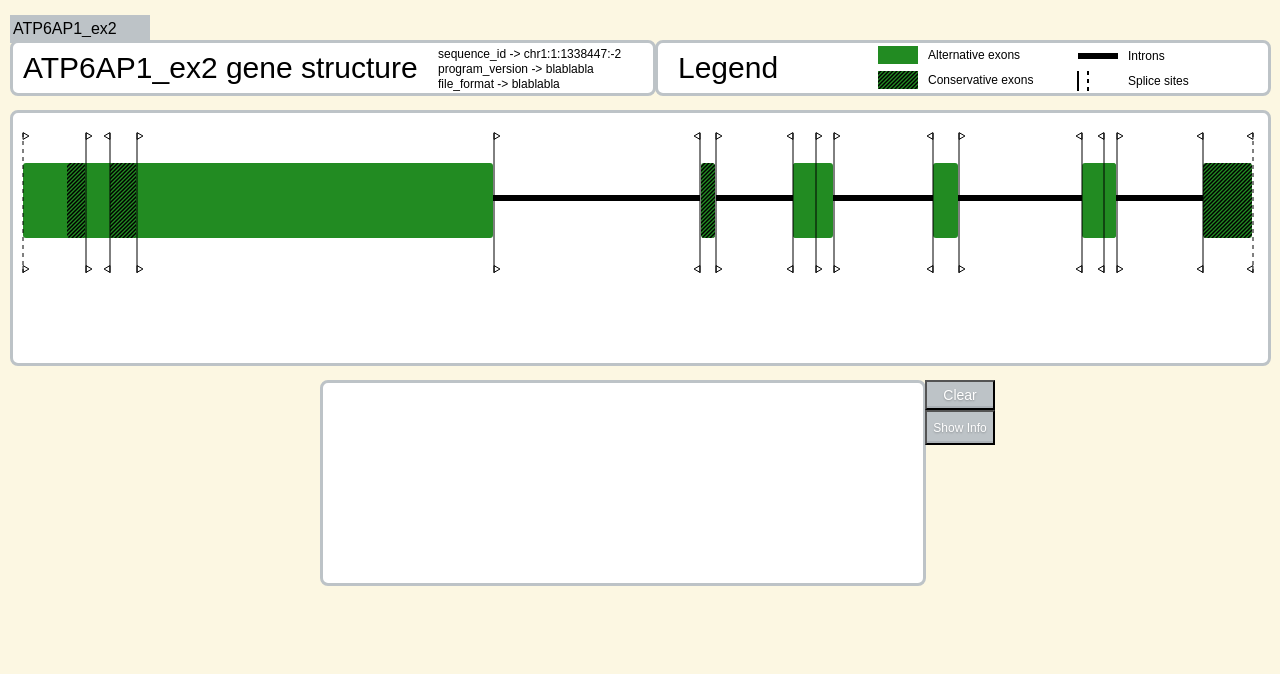
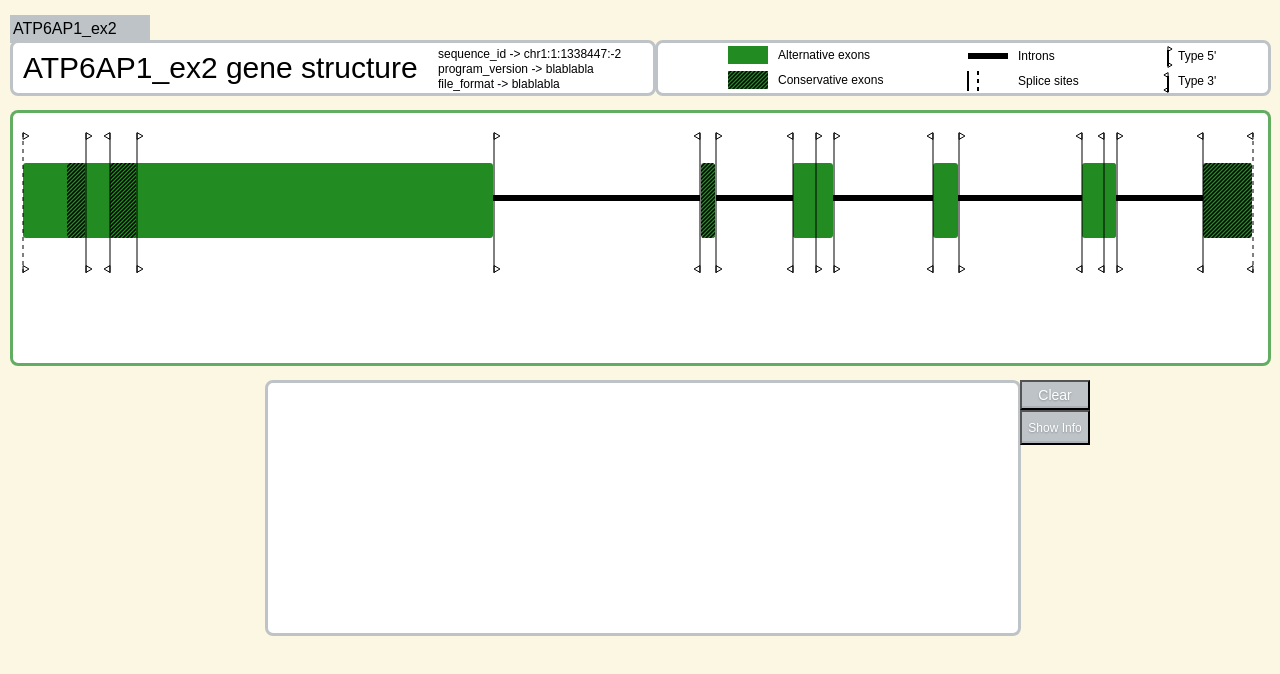
Before and after one commit to dj-tech/pinw-js, a plain HTML site: page index.html in a window 1280 px wide. Drawn offline with nearby package versions, Linux system fonts and the light colour scheme.

Commit message:
Aggiunto l'attributo "annotated". Viene evidenziata la finestra utilizzata, modificando il colore del bordo.

```diff
--- a/data.js
+++ b/data.js
@@ -34,7 +34,7 @@ function exons_structure (extract_exons, extract_regions, extract_boundary) {
 			//left & right boundary
 			l_b : extract_exons[i].left_boundary,
 			r_b : extract_exons[i].right_boundary,
-
+			annot : extract_exons[i].annotated,
 			//sequenza nucleotidica
 			seq : "",
 			flag_seq : false,
@@ -74,6 +74,8 @@ function exons_structure (extract_exons, extract_regions, extract_boundary) {
 					}
 
 				reg.push(extract_regions[j].id);
+				//se tutte le regioni sono "alternative" allora
+				//anche l'esone è "alternative" CHIEDERE!!
 				if(extract_regions[j].alternative == true)
 					exon_prop.flag_alt = true;
 			}
@@ -88,12 +90,13 @@ function exons_structure (extract_exons, extract_regions, extract_boundary) {
 					"end" : end_exon,
 					"sequence" : exon_prop.seq,
 					"regions" : reg,
-					"alternative" : exon_prop.flag_alt
+					"alternative" : exon_prop.flag_alt,
+					"annotated" : exon_prop.annot
 			});
 			reg = [];
 		}
 	}
-
+	console.log(exons);
 	return exons;
 }
 
@@ -322,7 +325,7 @@ function window_info_scale(reg, h_info){
 
     //range per la finestra degli elementi selezionati
     y = d3.scale.log()
-              .rangeRound([0, h_info/2], .1);
+              .rangeRound([0, h_info / 2], .1);
 
     //valorei minimo e massimo di inizio e fine dei blocchi
     var min_r = d3.min(reg[0], function(d) { return d.start; });
@@ -363,8 +366,12 @@ function legend_box(){
     //dimensioni fisse degli elementi della legenda
     var l_w = window.innerWidth - width / 2 - margin_isoform.left - margin_isoform.right - 5;
     var l_h = 50;
-    var off_set_x = 50;
+    var off_set = 50;
     var off_set_y = 25;
+    //distanziatore delle colonne della legenda
+    //deve descrescere proporzionalmente al numero
+    //delle colonne
+    var c = 40;
     var height_exon = 18;
 
     //vettore per il posizionamento
@@ -376,11 +383,13 @@ function legend_box(){
     	bottom : "10px"
     };
 
+
+
     //variabile per traslare gli elementi
 	var tf_element = d3.svg.transform()
-		.translate(function () { return [220, 3]; });
+		.translate(function () { return [70, 3]; });
 	var tf_text = d3.svg.transform()
-		.translate(function () { return [220, 7]; });
+		.translate(function () { return [70, 7]; });
 
 	var color_exon = function() { return d3.rgb("#228B22"); };
 	var color_exon_stripe = function() { return 'url(#diagonalHatch)'; };
@@ -390,19 +399,6 @@ function legend_box(){
     var s_l = set_svg("legend", l_w, l_h, p_s);
 
     s_l.attr("viewbox", function() { return "0 0" + l_w + l_h; });
-
-    s_l.append("text")
-    	.attr("x", 20)
-    	.attr("y", 35)
-    	.style("font-size", "30px")
-    	.style("font-family", "Arial, Helvetica, sans-serif")
-    	.style("fill", "black")
-    	.style("opacity", "0.0")
-    	.text("Legend")
-    	.transition()
-	    .delay(1500)
-	    .duration(750)
-	    .style("opacity", "1.0");
 
     //esoni
     s_l.append("rect")
@@ -418,7 +414,7 @@ function legend_box(){
 	    .duration(750)
 	    .style("opacity", "1.0");
     s_l.append("text")
-    	.attr("x", off_set_x)
+    	.attr("x", off_set)
     	.attr("y", height_exon/2)
     	.style("font-size", "12px")
     	.style("font-family", "Arial, Helvetica, sans-serif")
@@ -456,7 +452,7 @@ function legend_box(){
 	    .duration(750)
 	    .style("opacity", "1.0");
     s_l.append("text")
-    	.attr("x", off_set_x)
+    	.attr("x", off_set)
     	.attr("y", height_exon/2 + off_set_y)
     	.style("font-size", "12px")
     	.style("font-family", "Arial, Helvetica, sans-serif")
@@ -471,9 +467,9 @@ function legend_box(){
 
     //introni
     s_l.append("line")
-    	.attr("x1", off_set_x * 4)
+    	.attr("x1", off_set * 4 + c)
     	.attr("y1", 10)
-		.attr("x2", off_set_x * 4 + 40)
+		.attr("x2", off_set * 4 + c + 40)
 		.attr("y2", 10)
     	.attr("transform", tf_element)
     	.style("stroke", color_intron)
@@ -484,7 +480,7 @@ function legend_box(){
 	    .duration(750)
 	    .style("opacity", "1.0");
     s_l.append("text")
-    	.attr("x", off_set_x * 5)
+    	.attr("x", off_set * 5 + c)
     	.attr("y", 10)
     	.style("font-size", "12px")
     	.style("font-family", "Arial, Helvetica, sans-serif")
@@ -497,10 +493,11 @@ function legend_box(){
 	    .duration(750)
 	    .style("opacity", "1.0");
 
+    //splice sites
     s_l.append("line")
-    	.attr("x1", off_set_x * 4)
+    	.attr("x1", off_set * 4 + c)
     	.attr("y1", off_set_y)
-		.attr("x2", off_set_x * 4)
+		.attr("x2", off_set * 4 + c)
 		.attr("y2", off_set_y + 20)
     	.attr("transform", tf_element)
     	.style("stroke", color_intron)
@@ -511,9 +508,9 @@ function legend_box(){
 	    .duration(750)
 	    .style("opacity", "1.0");
     s_l.append("line")
-    	.attr("x1", off_set_x * 4 + 10)
+    	.attr("x1", off_set * 4 + c + 10)
     	.attr("y1", off_set_y)
-		.attr("x2", off_set_x * 4 + 10)
+		.attr("x2", off_set * 4 + c + 10)
 		.attr("y2", off_set_y + 20)
     	.attr("transform", tf_element)
     	.style("stroke", color_intron)
@@ -525,7 +522,7 @@ function legend_box(){
 	    .duration(750)
 	    .style("opacity", "1.0");
     s_l.append("text")
-    	.attr("x", off_set_x * 5)
+    	.attr("x", off_set * 5 + c)
     	.attr("y", off_set_y + 10)
     	.style("font-size", "12px")
     	.style("font-family", "Arial, Helvetica, sans-serif")
@@ -537,6 +534,112 @@ function legend_box(){
 	    .duration(750)
 	    .style("opacity", "1.0");
 
+    var s_sy = d3.svg.symbol()
+		.type('triangle-up')
+		.size(10);
+	//type 3
+    s_l.append("line")
+    	.attr("x1", off_set * 8 + c)
+    	.attr("y1", 4)
+		.attr("x2", off_set * 8 + c)
+		.attr("y2", 20)
+    	.attr("transform", tf_element)
+    	.style("stroke", color_intron)
+    	.style("stroke-width", 2)
+    	.style("opacity", "0.0")
+    	.transition()
+	    .delay(1500)
+	    .duration(750)
+	    .style("opacity", "1.0");
+	var position_t = off_set * 8 + c + 72;
+	s_l.append("path")
+		.attr("d", s_sy)
+		.attr("fill", "none")
+		.attr("stroke","black")
+		.attr("stroke-width", "1px")
+		.style("opacity", "0.0")
+		.attr("transform", function () {
+							 return "translate(" + position_t + ",6)" + "rotate(90)";  })
+		.transition()
+	    .delay(1500)
+	    .duration(750)
+	    .style("opacity", "1.0");
+	s_l.append("path")
+		.attr("d", s_sy)
+		.attr("fill", "none")
+		.attr("stroke","black")
+		.attr("stroke-width", "1px")
+		.style("opacity", "0.0")
+		.attr("transform", function () {
+							 return "translate(" + position_t + ",22)" + "rotate(90)";  })
+		.transition()
+	    .delay(1500)
+	    .duration(750)
+	    .style("opacity", "1.0");
+	s_l.append("text")
+    	.attr("x", off_set * 9)
+    	.attr("y", 10)
+    	.style("font-size", "12px")
+    	.style("font-family", "Arial, Helvetica, sans-serif")
+    	.style("fill", "black")
+    	.style("opacity", "0.0")
+    	.attr("transform", tf_text)
+    	.text("Type 5'").transition()
+	    .delay(1500)
+	    .duration(750)
+	    .style("opacity", "1.0");
+
+	//type 5
+	s_l.append("line")
+    	.attr("x1", off_set * 8 + c)
+    	.attr("y1", off_set_y + 5)
+		.attr("x2", off_set * 8 + c)
+		.attr("y2", off_set_y + 21)
+    	.attr("transform", tf_element)
+    	.style("stroke", color_intron)
+    	.style("stroke-width", 2)
+    	.style("opacity", "0.0")
+    	.transition()
+	    .delay(1500)
+	    .duration(750)
+	    .style("opacity", "1.0");
+	var position_f = off_set * 8 + c + 68;
+	s_l.append("path")
+		.attr("d", s_sy)
+		.attr("fill", "none")
+		.attr("stroke","black")
+		.attr("stroke-width", "1px")
+		.style("opacity", "0.0")
+		.attr("transform", function () {
+							 return "translate(" + position_f + "," + (off_set_y + 7) + ")" + "rotate(-90)";  })
+		.transition()
+	    .delay(1500)
+	    .duration(750)
+	    .style("opacity", "1.0");
+	s_l.append("path")
+		.attr("d", s_sy)
+		.attr("fill", "none")
+		.attr("stroke","black")
+		.attr("stroke-width", "1px")
+		.style("opacity", "0.0")
+		.attr("transform", function () {
+							 return "translate(" + position_f + "," + (off_set_y + 22) + ")" + "rotate(-90)";  })
+		.transition()
+	    .delay(1500)
+	    .duration(750)
+	    .style("opacity", "1.0");
+	s_l.append("text")
+    	.attr("x", off_set * 9)
+    	.attr("y", off_set_y + 10)
+    	.style("font-size", "12px")
+    	.style("font-family", "Arial, Helvetica, sans-serif")
+    	.style("fill", "black")
+    	.style("opacity", "0.0")
+    	.attr("transform", tf_text)
+    	.text("Type 3'").transition()
+	    .delay(1500)
+	    .duration(750)
+	    .style("opacity", "1.0");
 }
 
 /* RM_ELEMENT_INFO_BOX
@@ -619,6 +722,10 @@ function remove_element_info_box(){
     	.duration(750)
     	.style("opacity", "0.0")
     	.remove();
+    d3.select("#expande_info")
+    	.style("border-color", function() { return "rgb(189, 195, 199)"; });
+	d3.select("#isoform")
+		.style("border-color", function() { return "rgba(34, 139, 34, 0.7)"; });
 }
 
 
@@ -633,12 +740,15 @@ function remove_element_info_box(){
 function svg_info_box(){
 
 	//dimensioni fisse della finestra degli elementi selezionati
-    s_w = 600;
-    s_h = 200;
+    s_w = 750;
+    s_h = 250;
+    //la finestra viene centrata in base alla sua dimensione e alla
+    //dimensione della finestra del browser
+    var pos_w = ((window.innerWidth - s_w)/2);
     //vettore per il posizionamento
     var p_s = {
     	pos : "absolute",
-    	left : window.innerWidth / 4 + "px",
+    	left : pos_w + "px",
     	right : "10px",
     	top: "380px",
     	bottom : "10px"
@@ -653,7 +763,7 @@ function svg_info_box(){
         .attr("id", "clear_button")
         .text("Clear")
         .style("top", "380px")
-        .style("left", function () { return (window.innerWidth / 4 + s_w + 5) + "px"; })
+        .style("left", function () { return (pos_w + s_w + 5) + "px"; })
         .style("position", "absolute")
         .on("click", remove_element_info_box);
 
@@ -661,7 +771,7 @@ function svg_info_box(){
         .attr("id", "show_button")
         .text("Show Info")
         .style("top", "410px")
-        .style("left", function () { return (window.innerWidth / 4 + s_w + 5) + "px"; })
+        .style("left", function () { return (pos_w + s_w + 5) + "px"; })
         .style("position", "absolute")
         .on("click", function() {
             d3.select("#table_title").attr("visibility", "visible")
@@ -809,16 +919,6 @@ function element_selected_intron(s, e){
 }
 
 
-/* DISPLAY_INFO
- * s_i -> finestra creata per visualizzare le informazioni
- * domain -> dominio della finestra di visualizzazione degli elementi
- * elements -> elementi estratti dalla struttura del gene
- *             in base alla selezione.
- * r -> contenitore degli esoni
- * x -> variabile che contiene la funzione per il range della finestra
- *
- * Visualizza gli elementi appartenenti alla selezione.
- */
 function display_info(s_i, domain, elements, r, x){
 
     //elementi estratti dalla selezione
@@ -860,9 +960,7 @@ function display_info(s_i, domain, elements, r, x){
         tf_table_start : d3.svg.transform()
         	.translate(function (d, i) { return [s_w*(1/2), 45]; }),
         tf_table_end : d3.svg.transform()
-        	.translate(function (d, i) { return [s_w*(3/4), 45]; }),
-        tf_table_text : d3.svg.transform()
-        	.translate(function (d, i) { return [s_w*(1/8) - 10, i * 45]; })
+        	.translate(function (d, i) { return [s_w*(3/4), 45]; })
        };
 
     var table_text = [];
@@ -892,7 +990,7 @@ function display_info(s_i, domain, elements, r, x){
     	.style("fill", "blue")
     	.text("End");
     table_title.append("line")
-    	.attr("x1", 30)
+    	.attr("x1", 45)
     	.attr("y1", 20)
     	.attr("x2", s_w - 50)
     	.attr("y2", 20)
@@ -907,6 +1005,7 @@ function display_info(s_i, domain, elements, r, x){
     table_start.selectAll("text")
     	.data(table_text)
     	.enter().append("text")
+    	.attr("id", function(d) { return "text_" + d.id; })
     	.attr("transform", function(d, i) {
     						if(d.pattern == null)
     							return "translate(" + (s_w*(1/8) - 10) + "," +  i * 45 + ")";
@@ -925,6 +1024,7 @@ function display_info(s_i, domain, elements, r, x){
     table_end.selectAll("text")
     	.data(table_text)
     	.enter().append("text")
+    	.attr("id", function(d) { return "text_" + d.id; })
     	.attr("transform", function(d, i) {
     						if(d.pattern == null)
     							return "translate(" + (s_w*(1/8) - 10) + "," +  i * 45 + ")";
@@ -943,8 +1043,6 @@ function display_info(s_i, domain, elements, r, x){
         .enter().append("rect")
         .attr("width", function(d) { return domain(d.end) - domain(d.start); })
         .attr("height", 40)
-        .attr("rx", 3)
-		.attr("ry", 3)
         .style("fill", color_exon)
         .style("opacity", "0.0")
         .attr("transform", transf.t_e)
@@ -958,7 +1056,8 @@ function display_info(s_i, domain, elements, r, x){
                             var t = d3.select(seq_id);
                             t.style("fill", "red");
                             connect_exon(s, t);
-
+                            d3.selectAll("#text_" + d.id)
+                            	.style("fill", "red");
                             })
         .on("mouseout", function(d) {
                             d3.select(this).style('cursor', 'default');
@@ -967,6 +1066,8 @@ function display_info(s_i, domain, elements, r, x){
                             seq_id = "#sequence_ex_" + d.id;
                             d3.select(seq_id).style("fill", "black");
                             d3.selectAll(".link").remove();
+                            d3.selectAll("#text_" + d.id)
+                            	.style("fill", "black");
                            })
         .transition()
         .duration(750)
@@ -1014,14 +1115,17 @@ function display_info(s_i, domain, elements, r, x){
                                 var t = d3.select(seq_id);
                                 t.style("fill", "red");
                                 connect_intron(s, t);
-                                 })
+                                d3.selectAll("#text_" + d.id)
+                            	.style("fill", "red"); })
             .on("mouseout", function(d) {
                                 d3.select(this).style('cursor', 'default');
                                 d3.select("#element_info_intron").remove();
                                 seq_id = "#sequence_in_" + d.id;
                                 d3.select(seq_id).style("fill", "black");
                                 g.selectAll("text").remove();
-                                d3.selectAll(".link").remove(); })
+                                d3.selectAll(".link").remove();
+                                d3.selectAll("#text_" + d.id)
+                            	.style("fill", "black"); })
             .transition()
         	.duration(750)
         	.style("opacity","1.0");
@@ -1045,6 +1149,7 @@ function display_info_stripe(s_i, domain, elements, r, x){
     //elementi estratti dalla selezione
     var exons_info = elements[0];
     var introns_info = elements[1];
+
 
     var color_exon = function() { return d3.rgb("#228B22"); };
     var color_intron = function() { return d3.rgb("black"); };
@@ -1067,9 +1172,7 @@ function display_info_stripe(s_i, domain, elements, r, x){
         tf_table_start : d3.svg.transform()
         	.translate(function (d, i) { return [s_w*(1/2), 45]; }),
         tf_table_end : d3.svg.transform()
-        	.translate(function (d, i) { return [s_w*(3/4), 45]; }),
-        tf_table_text : d3.svg.transform()
-        	.translate(function (d, i) { return [s_w*(1/8) - 10, i * 45];})
+        	.translate(function (d, i) { return [s_w*(3/4), 45]; })
        };
 
     var table_text = [];
@@ -1099,7 +1202,7 @@ function display_info_stripe(s_i, domain, elements, r, x){
     	.style("fill", "blue")
     	.text("End");
     table_title.append("line")
-    	.attr("x1", 30)
+    	.attr("x1", 45)
     	.attr("y1", 20)
     	.attr("x2", s_w - 50)
     	.attr("y2", 20)
@@ -1114,6 +1217,7 @@ function display_info_stripe(s_i, domain, elements, r, x){
     table_start.selectAll("text")
     	.data(table_text)
     	.enter().append("text")
+    	.attr("id", function(d) { return "text_" + d.id; })
     	.attr("transform", function(d, i) {
     						if(d.pattern == null)
     							return "translate(" + (s_w*(1/8) - 10) + "," +  i * 45 + ")";
@@ -1130,6 +1234,7 @@ function display_info_stripe(s_i, domain, elements, r, x){
     table_end.selectAll("text")
     	.data(table_text)
     	.enter().append("text")
+    	.attr("id", function(d) { return "text_" + d.id; })
     	.attr("transform", function(d, i) {
     						if(d.pattern == null)
     							return "translate(" + (s_w*(1/8) - 10) + "," +  i * 45 + ")";
@@ -1149,8 +1254,6 @@ function display_info_stripe(s_i, domain, elements, r, x){
         .enter().append("rect")
         .attr("width", function(d) { return domain(d.end) - domain(d.start); })
         .attr("height", 40)
-        .attr("rx", 3)
-		.attr("ry", 3)
         .style("fill", color_exon)
         .style("opacity", "0.0")
         .attr("transform", transf.t_e)
@@ -1161,14 +1264,18 @@ function display_info_stripe(s_i, domain, elements, r, x){
                             seq_id = "#sequence_ex_" + d.id;
                             var t = d3.select(seq_id);
                             t.style("fill", "red");
-                            connect_exon(s, t); })
+                            connect_exon(s, t);
+                            d3.selectAll("#text_" + d.id)
+                            	.style("fill", "red");})
         .on("mouseout", function(d) {
         					d3.select(this).style('cursor', 'pointer');
         					d3.select("#element_info_exon").remove();
 
         					seq_id = "#sequence_ex_" + d.id;
                             d3.select(seq_id).style("fill", "black");
-                            d3.selectAll(".link").remove(); })
+                            d3.selectAll(".link").remove();
+                            d3.selectAll("#text_" + d.id)
+                            	.style("fill", "black"); })
         .transition()
         .duration(750)
         .style("opacity","1.0");
@@ -1213,14 +1320,18 @@ function display_info_stripe(s_i, domain, elements, r, x){
                                 seq_id = "#sequence_in_" + d.id;
                                 var t = d3.select(seq_id);
                                 t.style("fill", "red");
-                                connect_intron(s, t); })
+                                connect_intron(s, t);
+                                d3.selectAll("#text_" + d.id)
+                            	.style("fill", "red"); })
             .on("mouseout", function(d) {
                                 d3.select(this).style('cursor', 'default');
                                 d3.select("#element_info_intron").remove();
                                 seq_id = "#sequence_in_" + d.id;
                                 d3.select(seq_id).style("fill", "black");
                                 g.selectAll("text").remove();
-                                d3.selectAll(".link").remove(); })
+                                d3.selectAll(".link").remove();
+                                d3.selectAll("#text_" + d.id)
+                            	.style("fill", "black"); })
             .transition()
         	.duration(750)
         	.style("opacity","1.0");
@@ -1297,6 +1408,7 @@ function draw_exons(box, exons, x_scale){
 
 	//array per gli esoni "conservative"
 	var exons_stripe = [];
+	var exons_h = 75;
 
 	//colori per gli elementi
 	var color_exon = function() { return d3.rgb("#228B22"); };
@@ -1353,13 +1465,17 @@ function draw_exons(box, exons, x_scale){
 						      info_structure = check_structure_element(d.regions, coord_x);
 						      x_info = window_info_scale(info_structure, s_h);
 						      display_info(svg_info, x_info, info_structure, rect_exons, x_scale);
-						      sequence_box(box, info_structure); }
+						      sequence_box(box, info_structure);
+						      d3.select("#expande_info")
+						      	.style("border-color", function() { return "rgba(34, 139, 34, 0.7)"; });
+						      d3.select("#isoform")
+						      	.style("border-color", function() { return "rgb(189, 195, 199)"; }); }
         			      }})
 		.on("mouseover", function() { d3.select(this).style('cursor', 'cell'); })
 		.on("mouseout", function() { d3.select(this).style('cursor', 'default'); })
 	    .transition()
 	    .duration(750)
-	    .attr("height", 75);
+	    .attr("height", exons_h);
 
 	//esoni alternative = false
 	var rect_exons_stripe = box.append("g")
@@ -1407,13 +1523,17 @@ function draw_exons(box, exons, x_scale){
                         	info_structure = check_structure_element(d.regions, coord_x);
                             x_info = window_info_scale(info_structure, s_h);
                             display_info_stripe(svg_info, x_info, info_structure, rect_exons_stripe, x_scale);
-                            sequence_box(box, info_structure); }
+                            sequence_box(box, info_structure);
+                            d3.select("#expande_info")
+						      	.style("border-color", function() { return "rgba(34, 139, 34, 0.7)"; });
+						    d3.select("#isoform")
+						      	.style("border-color", function() { return "rgb(189, 195, 199)"; }); }
                     })
         .on("mouseover", function() { d3.select(this).style('cursor', 'cell'); })
         .on("mouseout", function() { d3.select(this).style('cursor', 'default'); })
         .transition()
         .duration(750)
-        .attr("height", 75);
+        .attr("height", exons_h);
 
 	return rect_exons;
 }
@@ -1646,7 +1766,6 @@ function sequence_box(isoform_box, seq_info){
 					var ctx = canvas.getContext("2d");
 					ctx.font = "20px Arial";
 					var width = ctx.measureText(d.sequence).width;
-					console.log(width);
         			return (i * width); })
         .attr("y", 30)
         .style("font-size", "16px")
@@ -1669,7 +1788,6 @@ function sequence_box(isoform_box, seq_info){
 						var ctx = canvas.getContext("2d");
 						ctx.font = "23.5px Arial";
 						var width = ctx.measureText(d.prefix + d.suffix).width;
-						console.log(width);
         				return (i * width); })
             .attr("y", 30)
             .style("font-size", "16px")
@@ -1857,9 +1975,6 @@ function display_gene(){
        .transition()
        .duration(1000)
        .style("opacity", "1.0");
-
-
-    console.log(original_info);
 }
 
 
--- a/gene.css
+++ b/gene.css
@@ -4,7 +4,7 @@ body {
 }
 #isoform {
     background: white;
-    border: 3px solid #bdc3c7;
+    border: 3px solid rgba(34, 139, 34, 0.7);
     border-radius: 8px;
 }
 
--- a/json/ATP6AP1example2.json
+++ b/json/ATP6AP1example2.json
@@ -287,73 +287,73 @@
 			{
 				"left_boundary" : 0,
 				"right_boundary" : 2,
-				"annotated?" : false
+				"annotated" : false
 			},
 
 			{
 				"left_boundary" : 1,
 				"right_boundary" : 2,
-				"annotated?" : false
+				"annotated" : false
 			},
 
 			{
 				"left_boundary" : 1,
 				"right_boundary" : 4,
-				"annotated?" : false
+				"annotated" : false
 			},
 
 			{
 				"left_boundary" : 3,
 				"right_boundary" : 4,
-				"annotated?" : false
+				"annotated" : false
 			},
 
 			{
 				"left_boundary" : 3,
 				"right_boundary" : 5,
-				"annotated?" : false
+				"annotated" : false
 			},
 
 			{
 				"left_boundary" : 6,
 				"right_boundary" : 7,
-				"annotated?" : false
+				"annotated" : false
 			},
 
 			{
 				"left_boundary" : 8,
 				"right_boundary" : 9,
-				"annotated?" : false
+				"annotated" : false
 			},
 
 			{
 				"left_boundary" : 8,
 				"right_boundary" : 10,
-				"annotated?" : false
+				"annotated" : false
 			},
 
 			{
 				"left_boundary" : 11,
 				"right_boundary" : 12,
-				"annotated?" : false
+				"annotated" : false
 			},
 
 			{
 				"left_boundary" : 13,
 				"right_boundary" : 15,
-				"annotated?" : false
+				"annotated" : false
 			},
 
 			{
 				"left_boundary" : 14,
 				"right_boundary" : 15,
-				"annotated?" : false
+				"annotated" : false
 			},
 
 			{
 				"left_boundary" : 16,
 				"right_boundary" : 17,
-				"annotated?" : false
+				"annotated" : false
 			}
 
 		],
```
Also changed, not shown: PropostaJSON2.txt (+6 -5 lines), json/ATP6AP1example1.json (+12 -12 lines), json/ATP6AP1example3.json (+12 -12 lines).
